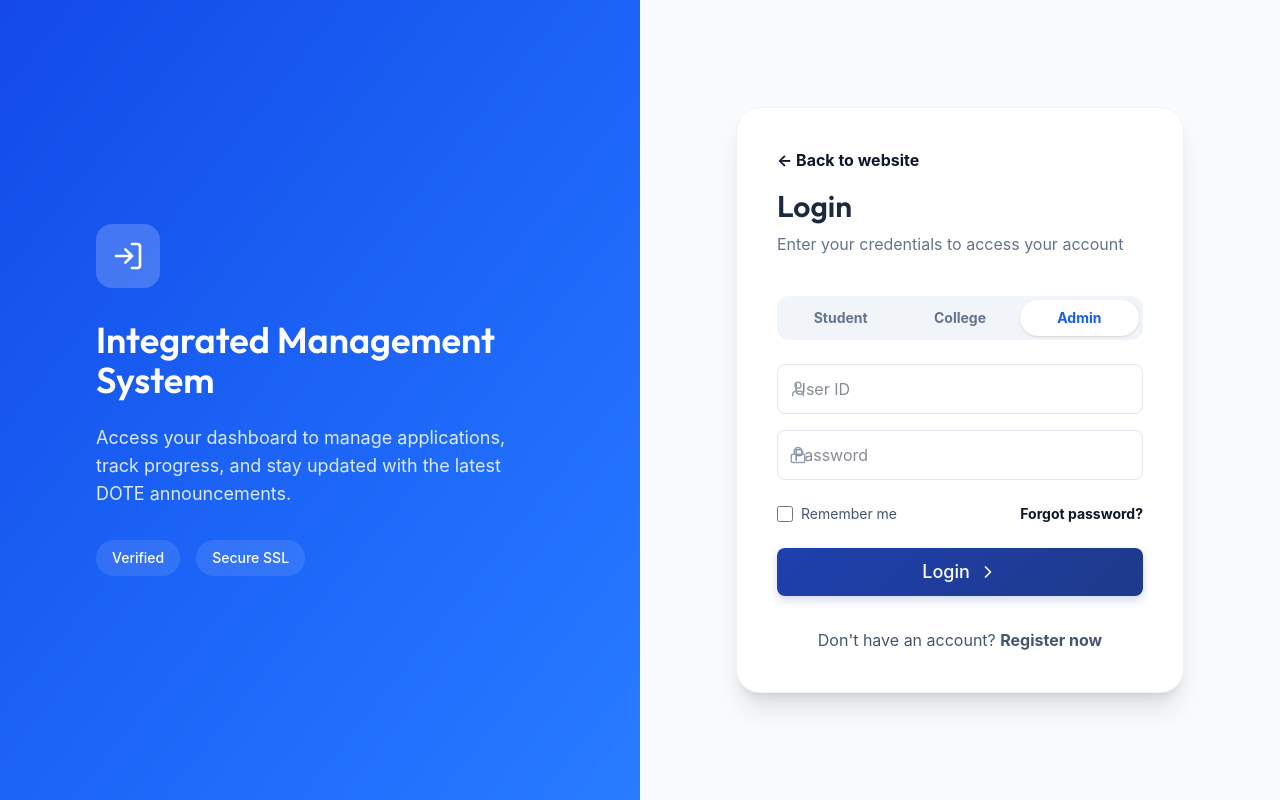
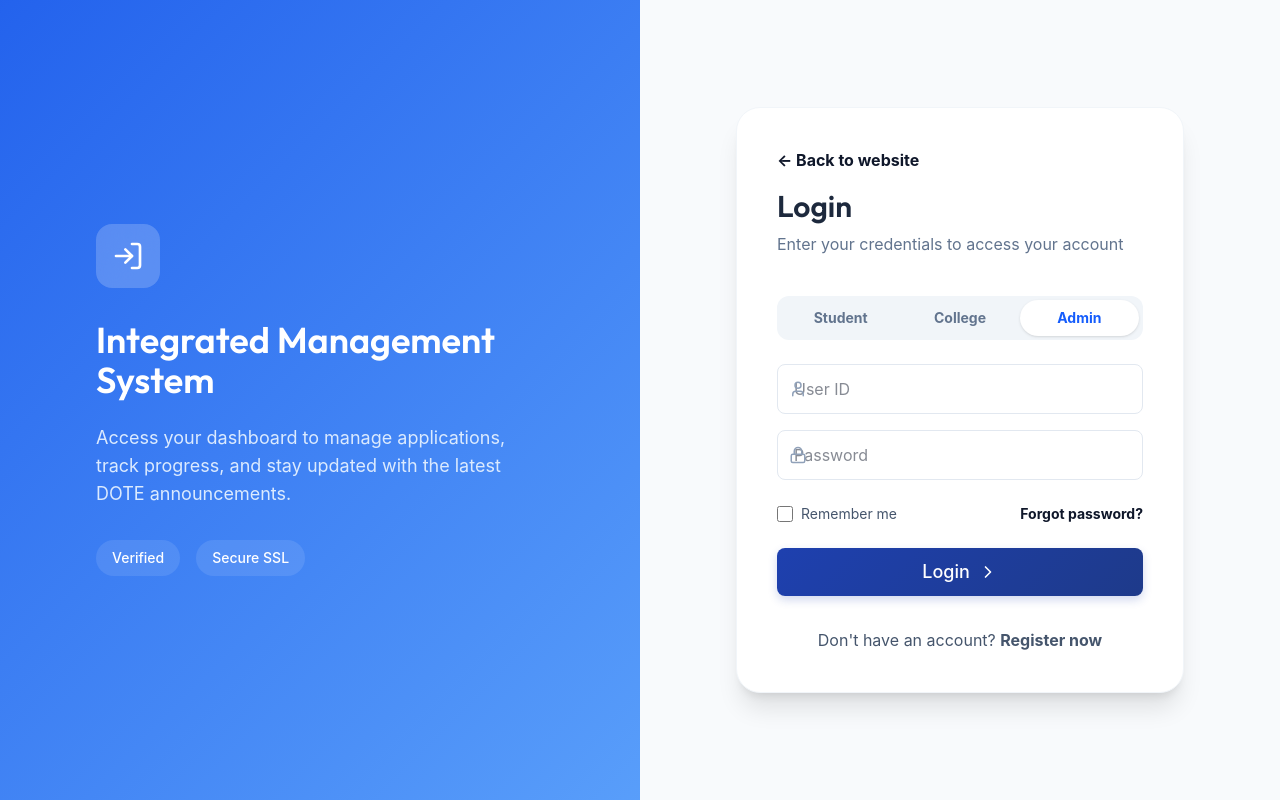
Before and after one commit to prawinkumar2k/dote-application-2.0, a React app in the folder client/: page /login in a window 1280 px wide. Built offline with nearby package versions, Linux system fonts and the light colour scheme; the HTML template or start-up script is replaced by a standard one.

Commit message:
fix: Resolve Tailwind CSS linting warnings in Login.jsx
- Convert bg-gradient-to-br to canonical linear-gradient syntax
- Replace arbitrary translate-x value with standard hover:-translate-x-1
- All Tailwind CSS canonical classes now applied

```diff
--- a/client/src/pages/Auth/Login.jsx
+++ b/client/src/pages/Auth/Login.jsx
@@ -46,7 +46,7 @@ const Login = () => {
     <div className="min-h-screen grid lg:grid-cols-2">
       {/* Left Side - Visual */}
       <div className="hidden lg:flex bg-blue-600 items-center justify-center p-12 relative overflow-hidden">
-        <div className="absolute top-0 left-0 w-full h-full bg-gradient-to-br from-blue-700 to-blue-500 opacity-90"></div>
+        <div className="absolute top-0 left-0 w-full h-full bg-[linear-gradient(135deg,#2563eb_0%,#60a5fa_100%)] opacity-90"></div>
         <div className="relative z-10 text-white max-w-md">
           <div className="bg-white/20 backdrop-blur-lg w-16 h-16 rounded-2xl flex items-center justify-center mb-8">
             <LogIn size={32} />
@@ -67,7 +67,7 @@ const Login = () => {
         <div className="w-full max-w-md">
           <div className="bg-white p-8 md:p-10 rounded-3xl shadow-xl border border-slate-100">
             <div className="mb-10">
-              <Link to="/" className="text-blue-600 font-bold mb-4 inline-block hover:translate-x-[-4px] transition-transform">← Back to website</Link>
+              <Link to="/" className="text-blue-600 font-bold mb-4 inline-block hover:-translate-x-1 transition-transform">← Back to website</Link>
               <h1 className="text-3xl font-bold text-slate-800">Login</h1>
               <p className="text-slate-500 mt-2">Enter your credentials to access your account</p>
             </div>
```
